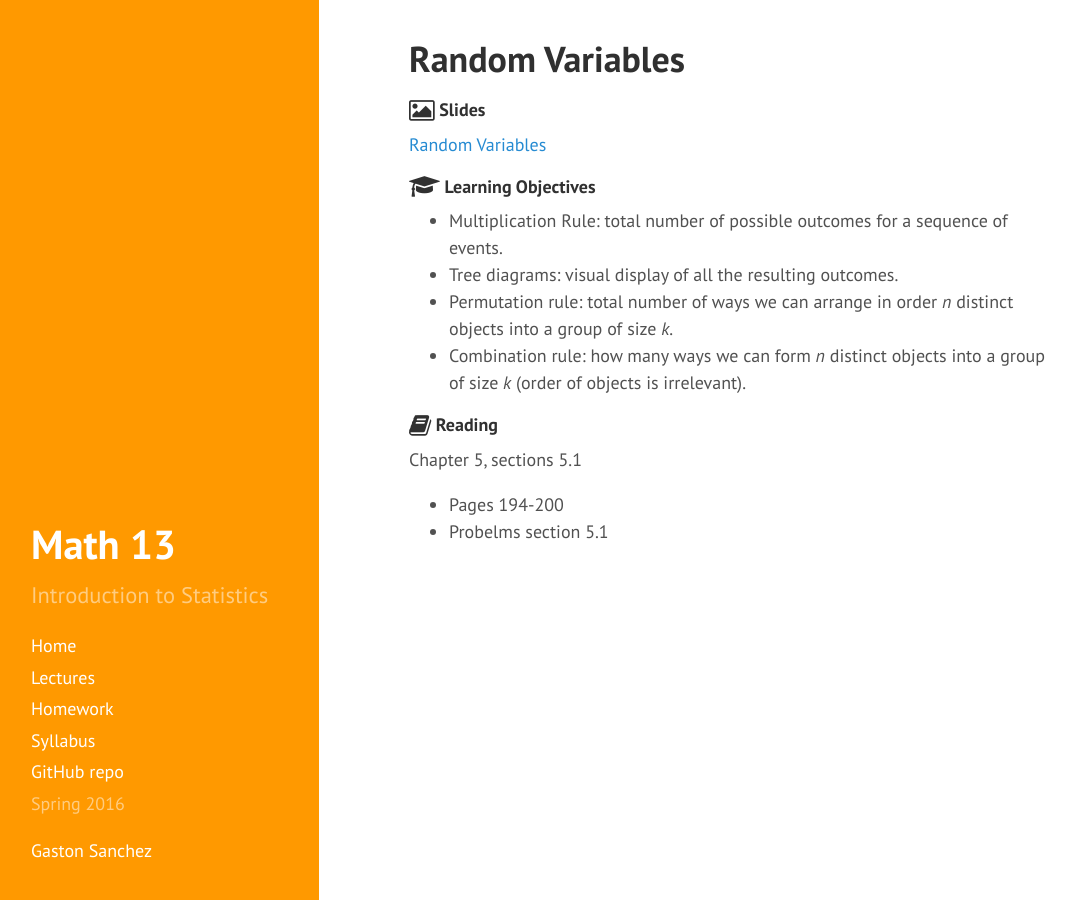
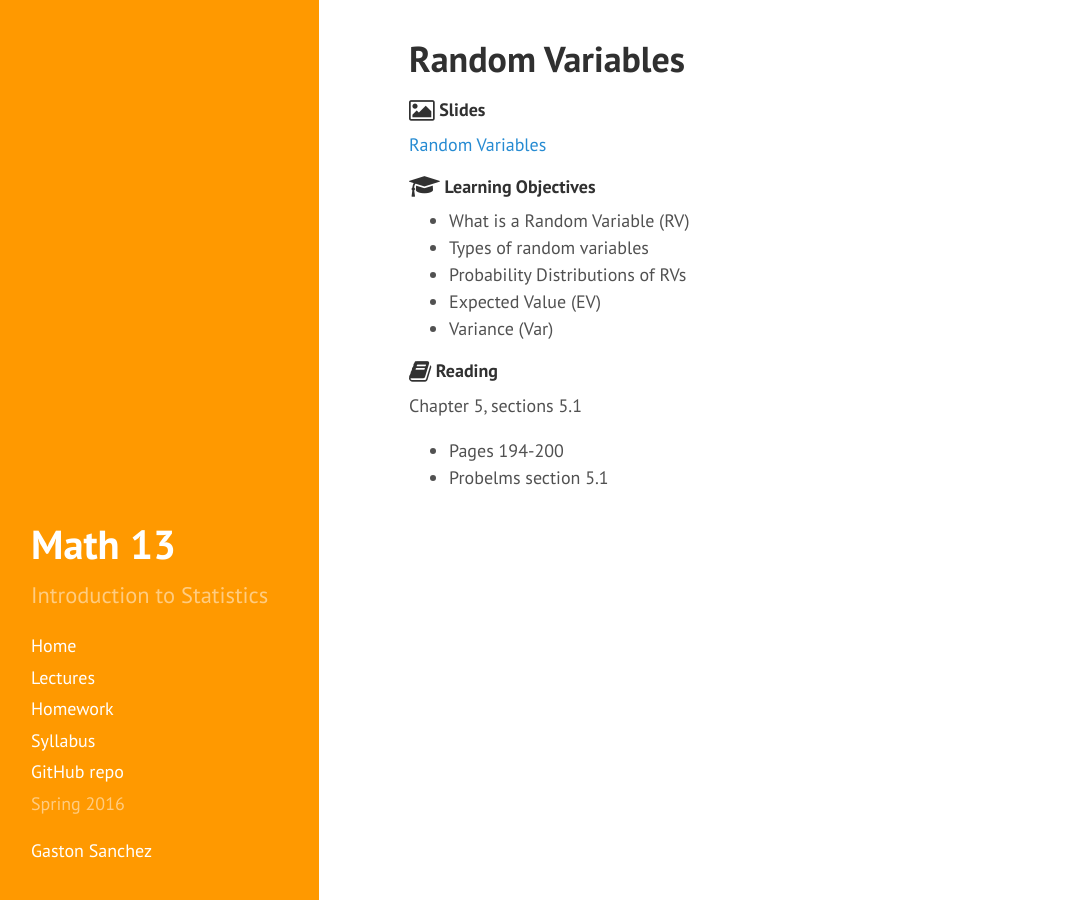
Before and after one commit to gastonstat/relic-math13, a Jekyll site: the page built from lectures/11-random-variables.md, in a window 1280 px wide. Shown: the whole page, without its empty margins (5-1081 px from the left). Built offline with Jekyll 4.4.1, drawn with Linux system fonts in a browser that asks for light colours; nearby versions of some CDN libraries.

Commit message:
lectures: update learning objectives in random variables md file

```diff
--- a/lectures/11-random-variables.md
+++ b/lectures/11-random-variables.md
@@ -16,10 +16,12 @@ title: "Random Variables"
 	Learning Objectives
 </h4>
 
-- Multiplication Rule: total number of possible outcomes for a sequence of events.
-- Tree diagrams: visual display of all the resulting outcomes.
-- Permutation rule: total number of ways we can arrange in order _n_ distinct objects into a group of size _k_.
-- Combination rule: how many ways we can form _n_ distinct objects into a group of size _k_ (order of objects is irrelevant).
+- What is a Random Variable (RV)
+- Types of random variables
+- Probability Distributions of RVs
+- Expected Value (EV)
+- Variance (Var)
+
 
 <h4>
 	<span class="fa fa-book fa-lg main-list-item-icon"></span>
```
